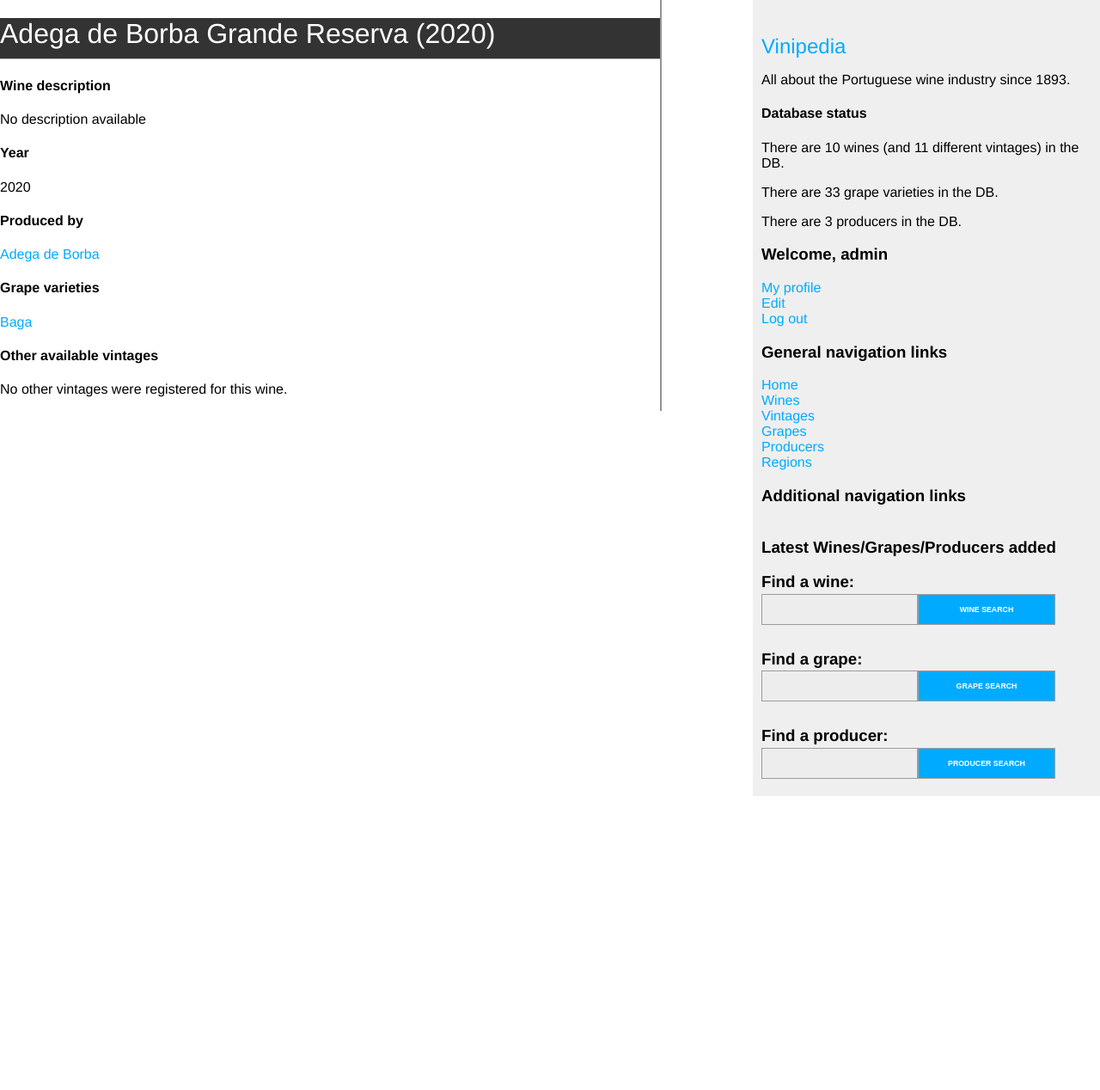
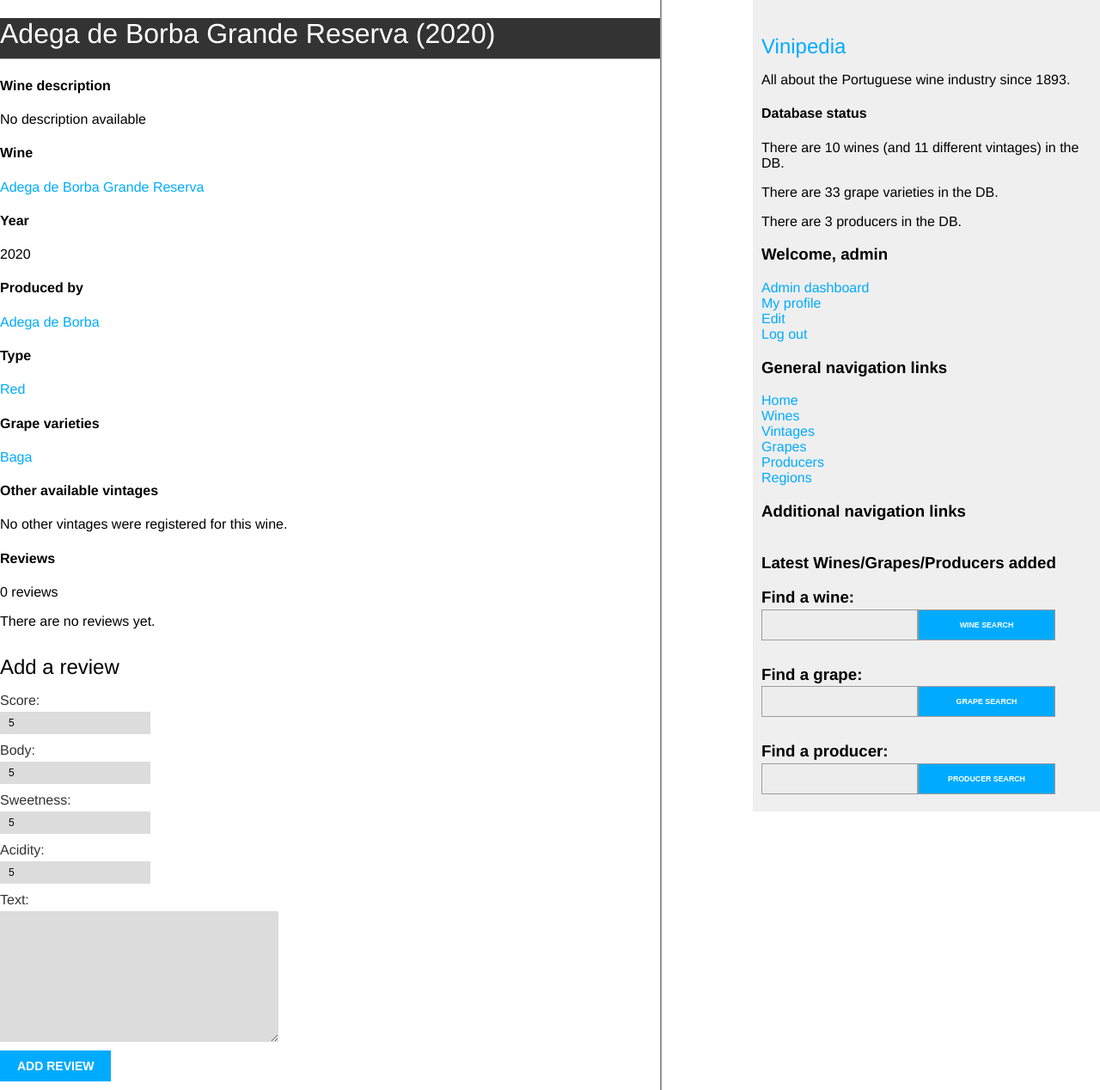
Before and after one commit to andreiavfaria/vinipedia_django, a Django app: page /vintages/6 in a window 1280 px wide. Shown: the whole page at 86% size. Before the commit the page ends 926 px from the top, so only its background shows below. Run offline with Django 3.2, Linux system fonts and the light colour scheme; a user stored in the database is signed in; data comes from the database, SQL or seed files in the repository; both versions use the stored data as it was after the commit; some libraries are stand-ins or nearby versions.

Commit message:
wine and vintage reviews

```diff
--- a/vinipedia/wines/admin.py
+++ b/vinipedia/wines/admin.py
@@ -1,14 +1,18 @@
 from django.contrib import admin
 
 # Register your models here.
-from .models import Country, Region, Producer, Grape, Wine, WineGrape, Vintage, GrapeAlias, ProducerRegion
+from .models import Country, Region, Producer, Grape, Wine, WineGrape, Vintage, GrapeAlias, ProducerRegion, Review
 
 admin.site.register(Country)
 admin.site.register(Region)
+
 admin.site.register(Producer)
 admin.site.register(ProducerRegion)
+
 admin.site.register(Grape)
 admin.site.register(Wine)
 admin.site.register(WineGrape)
 admin.site.register(Vintage)
 admin.site.register(GrapeAlias)
+
+admin.site.register(Review)
--- a/vinipedia/wines/forms.py
+++ b/vinipedia/wines/forms.py
@@ -1,11 +1,17 @@
 from django import forms
 
+from .models import Review
 
-# class ReviewForm(forms.ModelForm):
-#
-#     class Meta:
-#         model = Review
-#         fields = ('score', 'body')
+
+class ReviewForm(forms.ModelForm):
+
+    class Meta:
+        model = Review
+        fields = ('score',
+                  'body',
+                  'sweetness',
+                  'acidity',
+                  'text')
 
 
 class SearchForm(forms.Form):
--- a/vinipedia/wines/models.py
+++ b/vinipedia/wines/models.py
@@ -109,18 +109,26 @@ class Grape(models.Model):
 
 
 class Wine(models.Model):
+    WINE_TYPE_CHOICES = (
+        ('white', 'White'),
+        ('red', 'Red'),
+        ('rosé', 'Rosé'),
+        ('sparkling', 'Sparkling'),
+        # ('fortified', 'Fortified'),
+        ('port', 'Port'),
+        ('madeira', 'Madeira'),
+        ('moscatel', 'Moscatel'),
+    )
     name = models.CharField(max_length=100)
-    """ vivino """
-    # producer / winery : taylor's
     producer = models.ForeignKey(
         Producer,
         on_delete=models.CASCADE,
         related_name='wines'
     )
-    # grape varieties / grapes : touriga nacional, tinta roriz, touriga francesa
     grape_varieties = models.ManyToManyField(Grape,
                                     through='WineGrape',
                                     through_fields=('wine', 'grape'))
+    type = models.CharField(max_length=9, choices=WINE_TYPE_CHOICES)
     description = models.TextField(blank=True)
     # style : tawny port
     # alcohol content : 20%
@@ -133,11 +141,11 @@ class Wine(models.Model):
     # inserted_on
 
     class Meta:
-        unique_together = (('name', 'producer',),)
+        unique_together = (('name', 'producer', 'type',),)
         ordering = ('name',)
 
     def __str__(self):
-        return self.name
+        return f"{self.name} ({self.type})"
 
     def get_absolute_url(self):
         return reverse('wines:wine_detail',
@@ -211,7 +219,8 @@ class Review(models.Model):
         Vintage,
         on_delete=models.CASCADE,
         related_name='reviews',
-        null=True
+        null=True,
+        blank=True
     )
     user = models.ForeignKey(
         User,
@@ -228,7 +237,17 @@ class Review(models.Model):
     active = models.BooleanField(default=True)
 
     class Meta:
-        unique_together = (('wine', 'vintage', 'user',),)
+        # A second constraint is needed since the first constraint isn't
+        # enforced when vintage=None (i.e. a user would be able to write
+        # multiple reviews for the same wine as long as those reviews didn't
+        # refer a specific vintage
+        constraints = [
+            models.UniqueConstraint(fields=['wine', 'vintage', 'user'],
+                                    name='wine_vintage_user_constraint'),
+            models.UniqueConstraint(fields=['wine', 'user'],
+                                    condition=models.Q(vintage=None),
+                                    name='wine_user_vintagenull_constraint'),
+        ]
         ordering = ('published_on',)
 
     def __str__(self):
--- a/vinipedia/wines/static/css/wines.css
+++ b/vinipedia/wines/static/css/wines.css
@@ -58,7 +58,7 @@ input, textarea {
     clear:both;
     float:left;
     margin:0 0 10px;
-    background:#ededed;
+    background:#dcdcdc;
     border:0;
     padding:6px 10px;
     font-size:12px;
@@ -138,7 +138,12 @@ input[type=submit] {
     flex-direction: column;
 }
 
-input, textarea {
+#sidebar form {
+    display: flex;
+}
+
+#sidebar input,
+#sidebar textarea {
     clear: both;
     float: left;
     margin: 0 0 10px;
@@ -149,7 +154,7 @@ input, textarea {
     width: 10rem;
 }
 
-input[type=submit] {
+#sidebar input[type=submit] {
     font-weight: bold;
     background: #00abff;
     color: #fff;
@@ -158,6 +163,7 @@ input[type=submit] {
     text-transform: uppercase;
     width: 10rem;
 }
+
 
 .container {
     display: flex;
@@ -173,10 +179,6 @@ input[type=submit] {
 .adjust_margin {
     margin-top: -2rem;
     margin-bottom: -1rem;
-}
-
-form {
-    display: flex;
 }
 
 #last_seen,
--- a/vinipedia/wines/templates/wines/base.html
+++ b/vinipedia/wines/templates/wines/base.html
@@ -39,6 +39,9 @@
         Welcome, {{request.user.username}}
       </h3>
       <div class="container-vertical">
+        {% if request.user.is_superuser %}
+        <a href="{% url 'admin:index' %}">Admin dashboard</a>
+        {% endif %}
         <a href="{% url 'accounts:profile' profile_id=request.user.profile.id %}">My profile</a>
         <a href="{% url 'accounts:edit' %}">Edit</a>
         <a href="{% url 'accounts:logout' %}">Log out</a>
--- a/vinipedia/wines/templates/wines/vintage/detail.html
+++ b/vinipedia/wines/templates/wines/vintage/detail.html
@@ -21,6 +21,12 @@
 <p>No description available</p>
 {% endif %}
 
+<!-- Wine -->
+<h4>Wine</h4>
+<p>
+    <a href="{{ vintage.wine.get_absolute_url }}">{{ vintage.wine.name|capfirst }}</a>
+</p>
+
 <!-- Year -->
 <h4>Year</h4>
 <p>{{ vintage.year }}</p>
@@ -29,6 +35,12 @@
 <h4>Produced by</h4>
 <p>
     <a href="{{ vintage.wine.producer.get_absolute_url }}">{{ vintage.wine.producer|capfirst }}</a>
+</p>
+
+<!-- Type -->
+<h4>Type</h4>
+<p>
+    <a href="{% url 'wines:wines_per_type' vintage.wine.type %}">{{ vintage.wine.type|capfirst }}</a>
 </p>
 
 <!-- Grape varieties -->
@@ -54,4 +66,44 @@
 {% else %}
 <p class="info">No other vintages were registered for this wine.</p>
 {% endif %}
+
+<!-- Existing reviews -->
+<h4>Reviews</h4>
+{% with vintage.reviews.count as total_reviews %}
+<p>
+  {{ total_reviews }} review{{ total_reviews|pluralize }}
+</p>
+{% endwith %}
+{% for review in vintage.reviews.all %}
+  <div class="review">
+    <p class="info">
+      <h3>
+      Review {{ forloop.counter }} by {{ review.user }}
+      </h3>
+    </p>
+    <p>Date: {{ review.published_on }}</p>
+    <p>{{ review.text|linebreaks }}</p>
+    <p class="score">Score: {{ review.score }}*</p>
+    <p class="score">Body: {{ review.body }}*</p>
+    <p class="score">Sweetness: {{ review.sweetness }}*</p>
+    <p class="score">Acidity: {{ review.acidity }}*</p>
+  </div>
+{% empty %}
+    <p class="info">There are no reviews yet.</p>
+{% endfor %}
+
+<!-- Review form -->
+{% if new_review %}
+    <h2>Your review has been added.</h2>
+{% else %}
+    <h2>Add a review</h2>
+    <form method="POST">
+      {% csrf_token %}
+      {{ review_form.as_p }}
+      <p>
+        <input type="submit" value="Add review">
+      </p>
+    </form>
+{% endif %}
+
 {% endblock %}
--- a/vinipedia/wines/templates/wines/wine/list.html
+++ b/vinipedia/wines/templates/wines/wine/list.html
@@ -7,7 +7,7 @@
 {% for wine in wines %}
 <div>
   <a href="{{ wine.get_absolute_url }}">
-    {{ wine.name }}
+    {{ wine.name }} /
   </a>
   <a href="{{ wine.producer.get_absolute_url }}">
     {{ wine.producer }}
--- a/vinipedia/wines/urls.py
+++ b/vinipedia/wines/urls.py
@@ -26,6 +26,7 @@ urlpatterns = [
     # wines
     path('wines/', views.wine_list, name='wine_list'),
     path('wines/<int:id>', views.wine_detail, name='wine_detail'),
+    path('wines/<str:type>', views.wines_per_type, name='wines_per_type'),
     # grapes
     path('grapes/', views.grape_list, name='grape_list'),
     path('grapes/<int:id>', views.grape_detail, name='grape_detail'),
--- a/vinipedia/wines/views.py
+++ b/vinipedia/wines/views.py
@@ -3,6 +3,7 @@ from django.db.models import Q
 from django.shortcuts import render, get_object_or_404, redirect
 
 # Create your views here.
+from .forms import ReviewForm
 from .models import Wine, Grape, Producer, Region, Vintage
 from .utils import paginator_helper
 
@@ -18,9 +19,33 @@ def wine_list(request):
 
 def wine_detail(request, id):
     wine = get_object_or_404(Wine, id=id)
+    # review handling
+    new_review = None
+    if request.method == 'POST':
+        review_form = ReviewForm(data=request.POST)
+        if review_form.is_valid():
+            new_review = review_form.save(commit=False)
+            new_review.wine = wine
+            new_review.vintage = None
+            new_review.user_id = request.user.id
+            new_review.save()
+            return redirect(wine)
+    elif request.method == 'GET':
+        review_form = ReviewForm()
+
     return render(request,
                   'wines/wine/detail.html',
-                  {'wine': wine})
+                  {'wine': wine,
+                   'review_form': review_form})
+
+
+def wines_per_type(request, type):
+    object_list = Wine.objects.filter(type=type)
+    paginator = Paginator(object_list, 10)
+    wines = paginator_helper(request, paginator)
+    return render(request,
+                  'wines/wine/list.html',
+                  {'wines': wines})
 
 
 def wines_per_region(request, id):
@@ -45,9 +70,23 @@ def vintage_list(request):
 
 def vintage_detail(request, id):
     vintage = get_object_or_404(Vintage, id=id)
+    # review handling
+    new_review = None
+    if request.method == 'POST':
+        review_form = ReviewForm(data=request.POST)
+        if review_form.is_valid():
+            new_review = review_form.save(commit=False)
+            new_review.wine = vintage.wine
+            new_review.vintage = vintage
+            new_review.user_id = request.user.id
+            new_review.save()
+            return redirect(vintage)
+    elif request.method == 'GET':
+        review_form = ReviewForm()
     return render(request,
                   'wines/vintage/detail.html',
-                  {'vintage': vintage})
+                  {'vintage': vintage,
+                   'review_form': review_form})
 
 
 def vintages_per_year(request, year):
```
Also changed, not shown: vinipedia/wines/templates/wines/wine/detail.html (+46 -0 lines), vinipedia/db.sqlite3, vinipedia/wines/migrations/0014_auto_20210324_1813.py (added), vinipedia/wines/migrations/0015_auto_20210324_1915.py (added), vinipedia/wines/migrations/0016_auto_20210324_2014.py (added).
